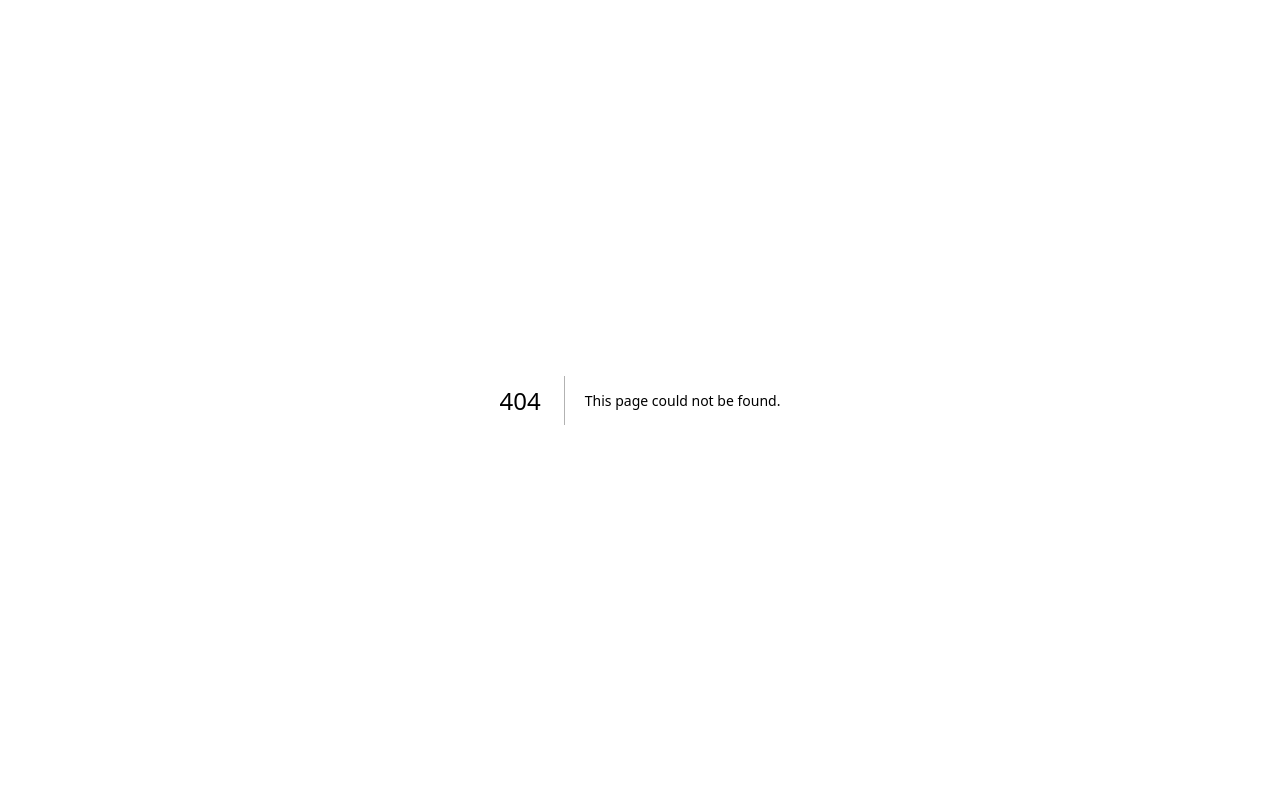
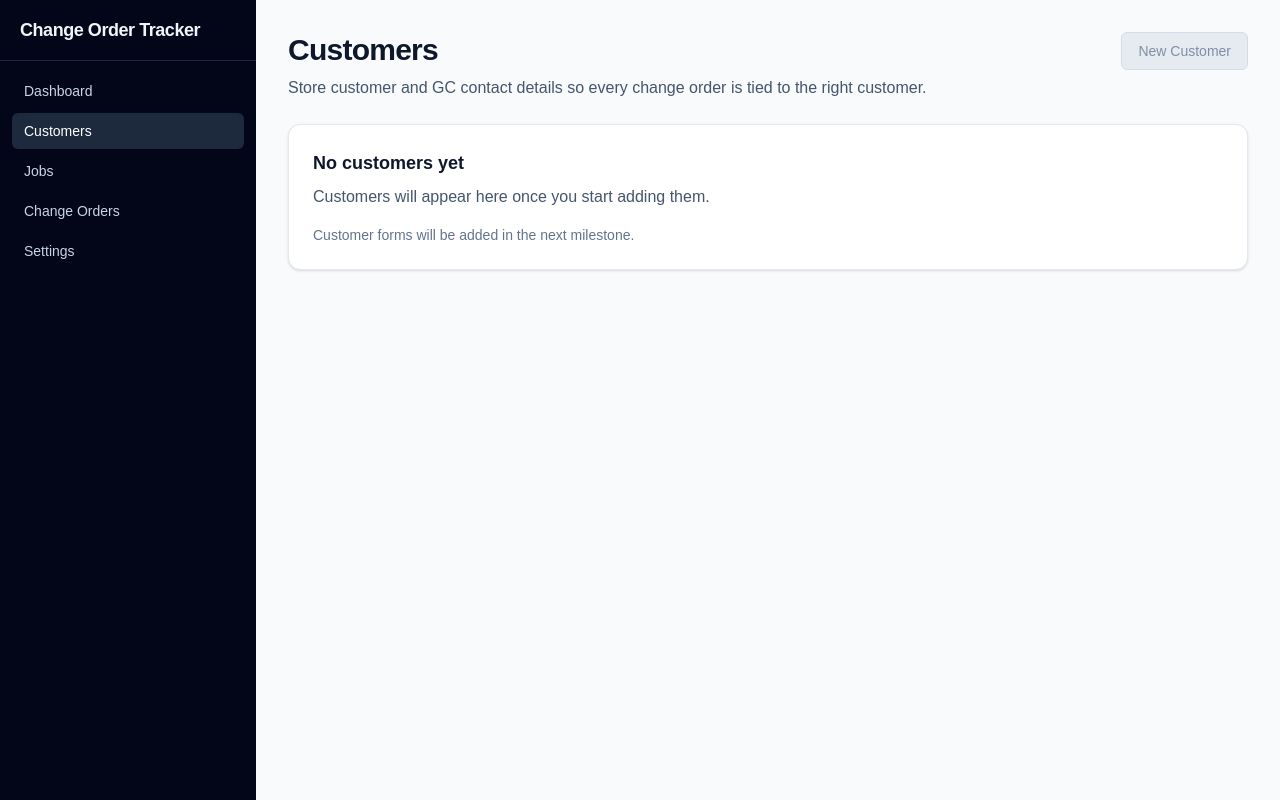
Before and after one commit to rgx694jxyp-ops/change-order-tracker, a Next.js app: page /customers in a window 1280 px wide. Before the commit this address had no page. Built offline with nearby package versions, Linux system fonts and the light colour scheme.

Commit message:
Add customers page placeholder

```diff
--- /dev/null
+++ b/app/customers/page.tsx
@@ -0,0 +1,40 @@
+import { AppShell } from '@/components/app-shell';
+
+export default function CustomersPage() {
+  return (
+    <AppShell>
+      <div className="mx-auto w-full max-w-5xl space-y-6">
+        <header className="flex flex-col gap-4 sm:flex-row sm:items-start sm:justify-between">
+          <div>
+            <h1 className="text-3xl font-semibold tracking-tight text-slate-900">
+              Customers
+            </h1>
+            <p className="mt-2 max-w-3xl text-sm text-slate-600 sm:text-base">
+              Store customer and GC contact details so every change order is tied
+              to the right customer.
+            </p>
+          </div>
+
+          <button
+            type="button"
+            disabled
+            aria-disabled="true"
+            className="inline-flex items-center rounded-md border border-slate-300 bg-slate-200 px-4 py-2 text-sm font-medium text-slate-500 opacity-80"
+          >
+            New Customer
+          </button>
+        </header>
+
+        <section className="rounded-xl border border-slate-200 bg-white p-6 shadow-sm">
+          <h2 className="text-lg font-semibold text-slate-900">No customers yet</h2>
+          <p className="mt-2 text-sm text-slate-600 sm:text-base">
+            Customers will appear here once you start adding them.
+          </p>
+          <p className="mt-4 text-xs text-slate-500 sm:text-sm">
+            Customer forms will be added in the next milestone.
+          </p>
+        </section>
+      </div>
+    </AppShell>
+  );
+}
```
